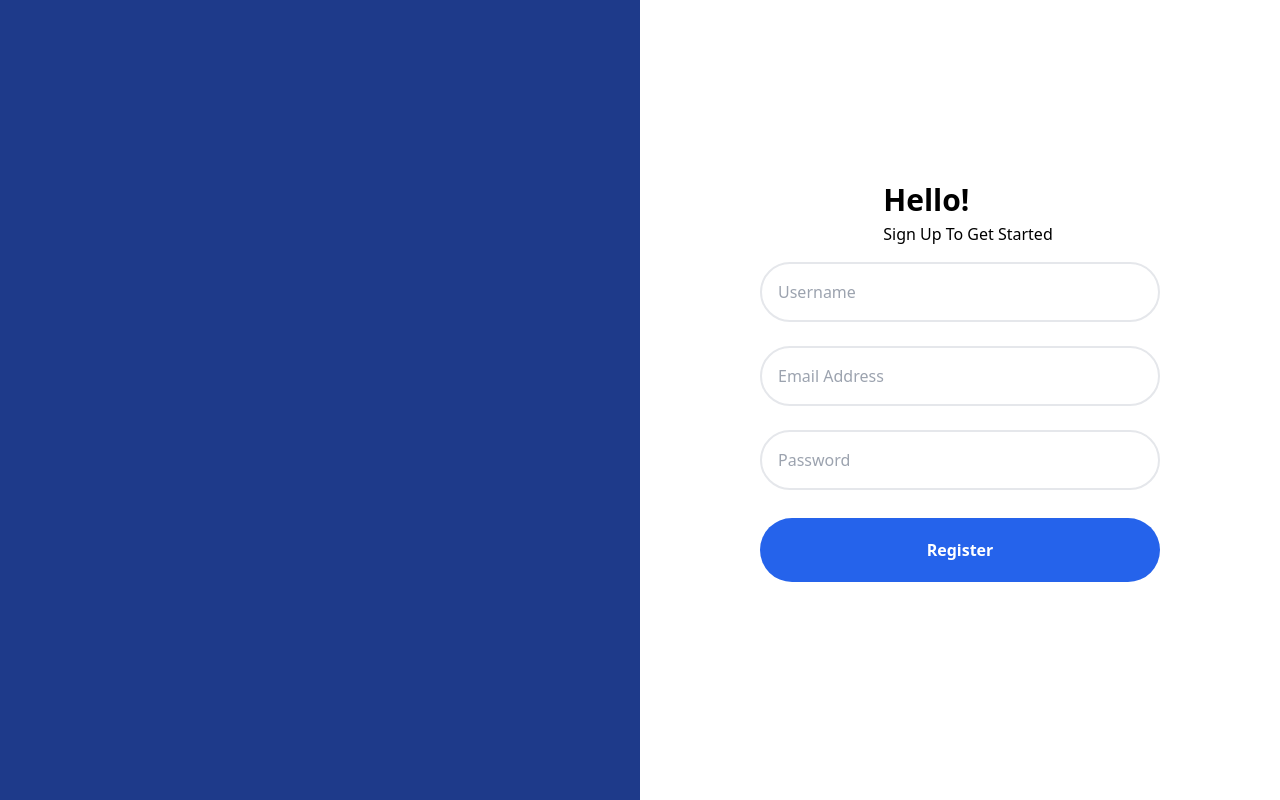
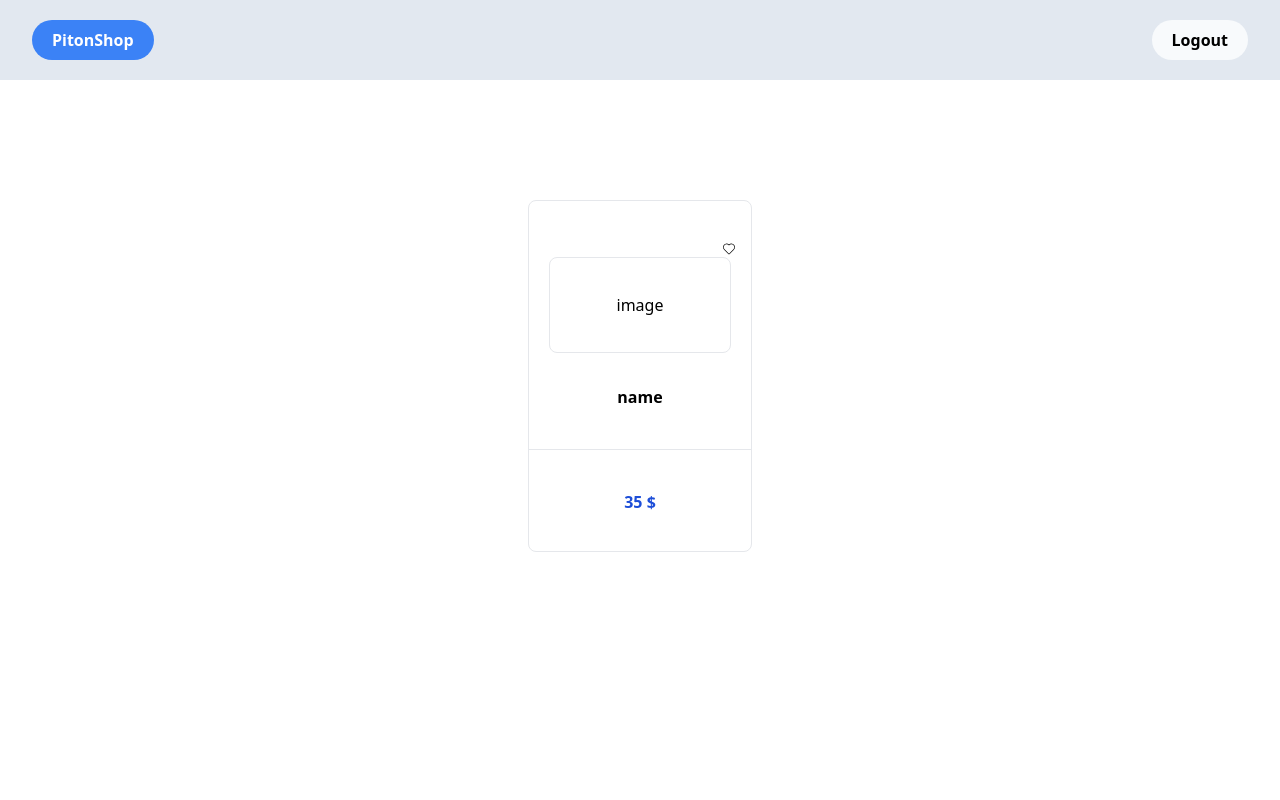
Before and after one commit to YavuzYalcinkaya/PitonShop, a Next.js app: page / in a window 1280 px wide. Built offline with nearby package versions, Linux system fonts and the light colour scheme.

Commit message:
login ve product sayfaları ui'ları tamamlandı.

```diff
--- a/package.json
+++ b/package.json
@@ -10,11 +10,13 @@
   },
   "dependencies": {
     "@next/font": "13.1.0",
+    "axios": "^1.2.1",
     "eslint": "8.30.0",
     "eslint-config-next": "13.1.0",
     "next": "13.1.0",
     "react": "18.2.0",
-    "react-dom": "18.2.0"
+    "react-dom": "18.2.0",
+    "react-icons": "^4.7.1"
   },
   "devDependencies": {
     "autoprefixer": "^10.4.13",
--- /dev/null
+++ b/pages/Auth/Register.jsx
@@ -0,0 +1,60 @@
+import React from "react";
+import { FaUser } from "react-icons/fa";
+import { CiMail } from "react-icons/ci"
+import { BsFillLockFill } from "react-icons/bs"
+
+const Register = () => {
+  return (
+    <div className="grid grid-cols-2 sm:grid-cols-2 h-screen w-full">
+      <div className="bg-gradient-to-t from-blue-900 via-blue-800 to-blue-500 w-full h-full">
+        <div className="flex flex-col items-center mt-80 mr-60">
+          <h3 className="text-white text-4xl font-bold">PitonShop</h3>
+          <h2 className="font-semibold text-white ml-20 mt-2">
+            The most popular book shop for IT
+          </h2>
+        </div>
+      </div>
+
+      <div className="bg-white flex flex-col justify-center items-start ml-40">
+        <div className="flex flex-col">
+          <h2 className="text-3xl font-bold">Hello!</h2>
+          <h1 className="mt-1 font-semibold">Sign Up To Get Started</h1>
+        </div>
+
+        <form className="max-w-[400px] w-full bg-white mb-4">
+          <div className=" text-gray-800 py-2 ">
+            <div>
+                <input
+                  className="rounded-full w-full h-16 pl-10 bg-white mt-2 border-2 focus:border-blue-500 focus:outline-none "
+                  type="text"
+                  placeholder="Username"
+                />
+              <FaUser className="relative -top-10 left-4"/>
+            </div>
+          </div>
+          <div>
+            <input
+              className="rounded-full w-full h-16 pl-10 bg-white mt-2 border-2 focus:border-blue-500 focus:outline-none"
+              type="text"
+              placeholder="Email Address"
+            />
+            <CiMail className=" text-xl relative -top-10 left-4"/>
+          </div>
+          <div className="flex flex-col text-gray-800 py-2">
+            <input
+              className="rounded-full h-16 pl-10 bg-white mt-2  border-2 focus:border-blue-500 focus:outline-none"
+              type="text"
+              placeholder="Password"
+            />
+            <BsFillLockFill className=" text-xl relative -top-10 left-4"/>
+          </div>
+          <button className="w-full my-5 py-5 bg-blue-700  hover:bg-blue-600 text-white font-semibold rounded-full">
+            Register
+          </button>
+        </form>
+      </div>
+    </div>
+  );
+};
+
+export default Register;
--- a/pages/Login/Login.jsx
+++ /dev/null
@@ -1,40 +0,0 @@
-import React from "react";
-
-const Login = () => {
-  return (
-    <div className="grid grid-cols-1 sm:grid-cols-2 h-screen w-full">
-      <div className="bg-blue-900 w-full h-full"></div>
-
-      <div className="bg-white flex flex-col justify-center items-center">
-        <div className="flex flex-col justify-start ml-4">
-          <h2 className="text-3xl font-bold">Hello!</h2>
-          <h1 className="mt-1">Sign Up To Get Started</h1>
-        </div>
-
-        <form className="max-w-[400px] w-full bg-white mb-4">
-          <div className="flex flex-col text-gray-800 py-2">
-            <input
-              className="rounded-full bg-white mt-2 p-4 border-2 focus:border-blue-500 focus:outline-none"
-              type="text" placeholder="Username"
-            />
-          </div>
-          <div className="flex flex-col text-gray-800 py-2">
-            <input
-              className="rounded-full bg-white mt-2 p-4 border-2 focus:border-blue-500 focus:outline-none"
-              type="text" placeholder="Email Address"
-            />
-          </div>
-          <div className="flex flex-col text-gray-800 py-2">
-            <input
-              className="rounded-full bg-white mt-2 p-4 border-2 focus:border-blue-500 focus:outline-none"
-              type="text" placeholder="Password"
-            />
-          </div>
-          <button className='w-full my-5 py-5 bg-blue-600  hover:shadow-teal-500/40 text-white font-semibold rounded-full'>Register</button>
-        </form>
-      </div>
-    </div>
-  );
-};
-
-export default Login;
--- /dev/null
+++ b/pages/Products/Products.jsx
@@ -0,0 +1,58 @@
+import React from "react";
+import Image from "next/image";
+import { CiHeart } from "react-icons/ci";
+// import { useEffect, useState } from "react";
+// import axios from "axios";
+
+const Products = () => {
+  // const url = "https://assignment-api.piton.com.tr/api/v1/product/all";
+  // const [products, setProducts] = useState([]);
+
+  // useEffect(() => {
+  //   const fetchData = async () => {
+  //     try {
+  //       const response = await axios.get(
+  //         url
+  //       );
+  //       setProducts(response.data);
+  //       console.log(data);
+  //     } catch (err) {
+  //       console.log(err);
+  //     }
+  //   };
+  //   fetchData();
+  // }, []);
+
+  return (
+    <>
+      <navbar className="w-full flex justify-between items-center h-20 top-0 fixed left-0 bg-slate-200">
+        <div>
+          <button className="bg-blue-500 font-bold text-white px-5 py-2 rounded-full ml-8 hover:bg-[#87acec]">
+            PitonShop
+          </button>
+        </div>
+
+        <div>
+          <button className="bg-slate-50 font-bold text-black px-5 py-2 rounded-full mr-8">
+            Logout
+          </button>
+        </div>
+      </navbar>
+
+      <div className="flex flex-row justify-center items-center mt-40 ">
+
+        <div className="border rounded-lg h-[22rem] w-56 mt-10">
+           <CiHeart className=" relative left-[12rem] top-10"/>
+           <div className="border rounded-lg flex justify-center h-24 items-center mt-10 mr-5 ml-5">
+            image
+           </div>
+           <div className="font-bold mt-8 flex justify-center">name</div>
+           <hr className="mt-10" />
+           <div className="flex justify-center text-blue-700 font-bold mt-10">35 $</div>
+        </div>
+      </div>
+    </>
+  );
+};
+
+export default Products;
--- a/pages/index.js
+++ b/pages/index.js
@@ -1,5 +1,6 @@
 import Head from 'next/head'
-import Login from './Login/Login'
+import Register from './Auth/Register'
+import Products from './Products/Products'
 
 
 export default function Home() {
@@ -11,7 +12,8 @@ export default function Home() {
         <meta name="viewport" content="width=device-width, initial-scale=1" />
         <link rel="icon" href="/favicon.ico" />
       </Head>
-      <Login/>
+      {/* <Register/> */}
+      <Products/>
 
 
     </>
```
Also changed, not shown: 1 other file (tests, documents, lock files or other folders).
